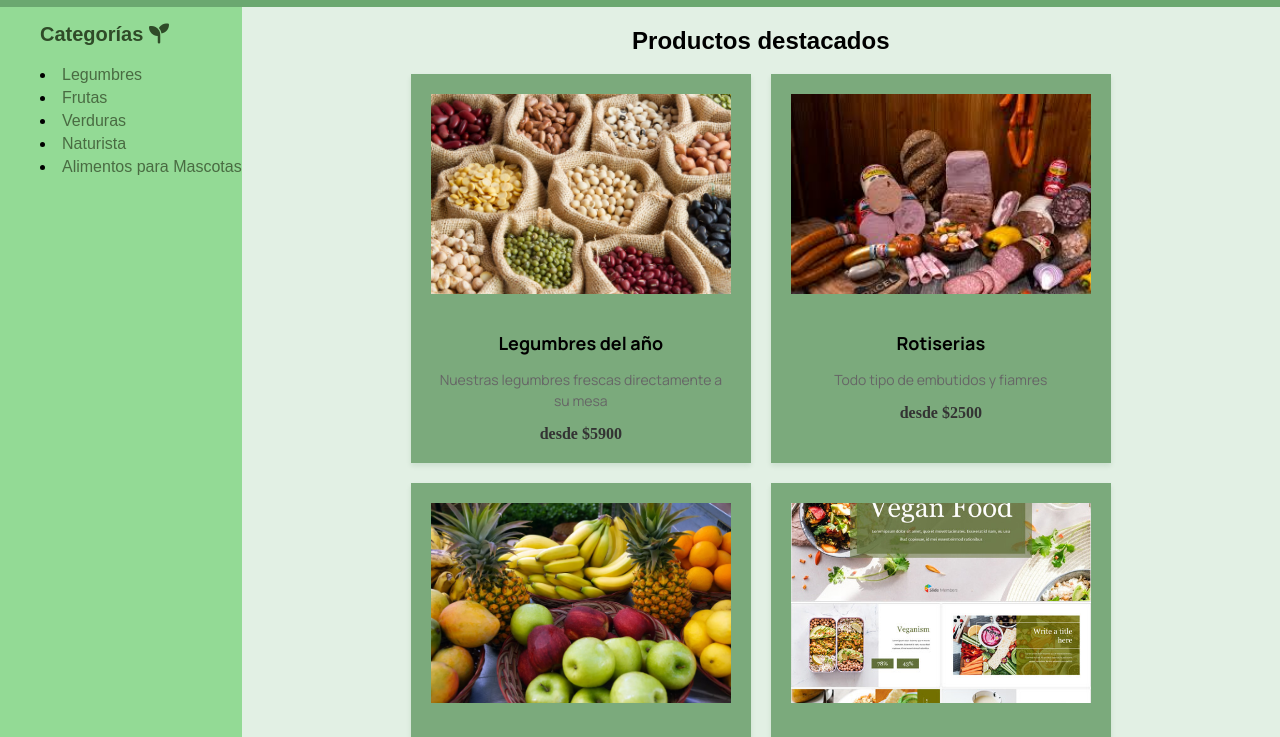
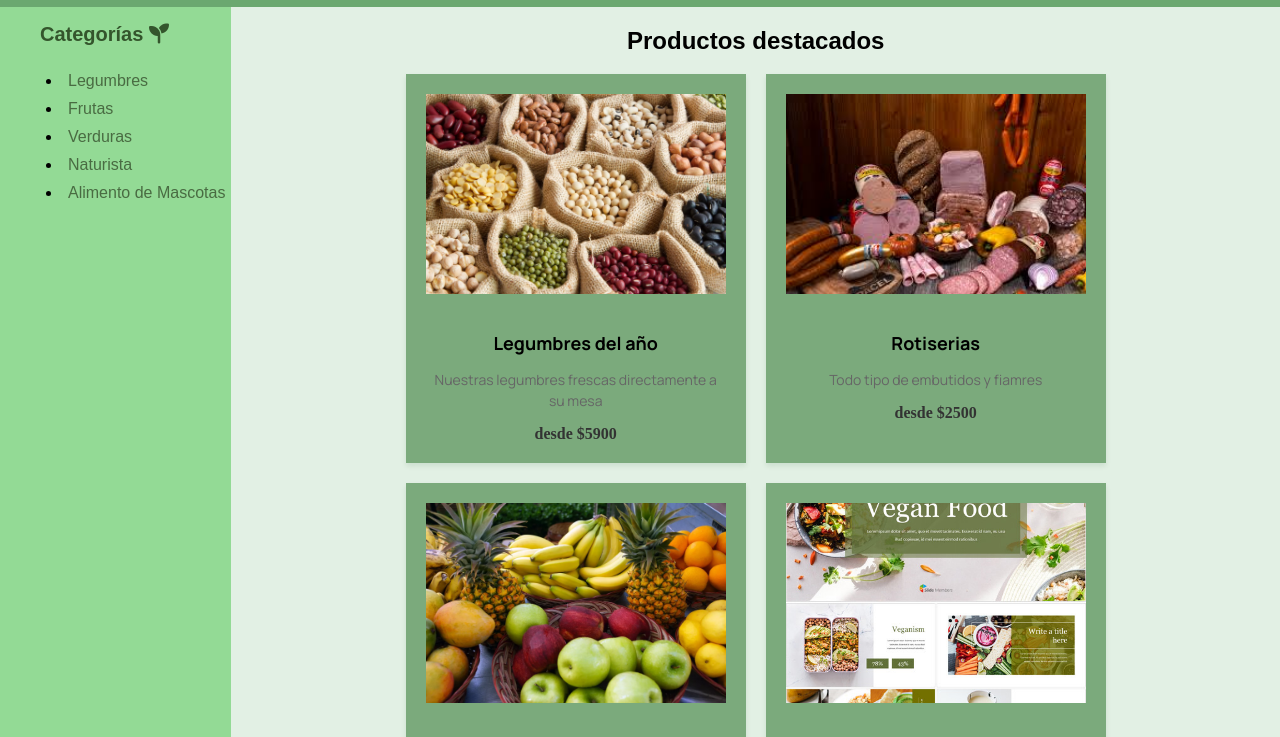
Before and after one commit to Manuel-Horta-Pizarro/Ecommerce, a plain HTML site: page index.html in a window 1280 px wide. Shown: the part 63-800 px from the top of the page. Drawn offline with Linux system fonts and the light colour scheme.

Commit message:
cambio de espacios y pulido

```diff
--- a/assets/css/style.css
+++ b/assets/css/style.css
@@ -79,11 +79,12 @@ aside.menu-lateral {
     display: flex;
     flex-direction: column;
     align-items: start;
-    padding: 0px;
+    padding: 0;
+
 }
 
 .titulo-menu {
-    color: #2f4b28;
+    color: #34552c;
     font-size: 20px;
     margin-bottom: 20px;
 }
@@ -95,24 +96,22 @@ aside.menu-lateral {
 
 .categorias {
     list-style: inside;
-    margin: 0;
+    margin: 6px;
     padding: 0;
 }
 
 .categorias li {
-    margin-bottom: 5px;
+    margin-bottom: 10px;
 }
 
 .categorias a {
     color: #496b42;
     text-decoration: none;
     font-size: 16px;
-    transition: color 0.3s ease-in-out;
+    transition: color 0.2s ease-in-out;
 }
 
-.categorias a:hover {
-    color: #04411f;
-}
+
 
 main {
     grid-area: main;
@@ -149,6 +148,7 @@ main {
     font-family: "Manrope", sans-serif;
     font-size: 18px;
     margin-bottom: 10px;
+    cursor: pointer;
 }
 
 .tarjeta p {
@@ -178,7 +178,7 @@ footer {
 
 }
 
-  .container {
+.container {
     display: flex;
     justify-content: space-around;
     align-items: center;
--- a/index.html
+++ b/index.html
@@ -1,74 +1,89 @@
 <!DOCTYPE html>
 <html lang="en">
+
 <head>
-    <meta charset="UTF-8">
-    <meta name="viewport" content="width=device-width, initial-scale=1.0">
-    <link rel="preconnect" href="https://fonts.googleapis.com">
-    <link rel="preconnect" href="https://fonts.gstatic.com" crossorigin>
-    <link href="https://fonts.googleapis.com/css2?family=Manrope:wght@200..800&family=Roboto:ital,wght@0,100;0,300;0,400;0,500;0,700;0,900;1,100;1,300;1,400;1,500;1,700;1,900&display=swap" rel="stylesheet">
+  <meta charset="UTF-8" />
+  <meta name="viewport" content="width=device-width, initial-scale=1.0" />
+  <link rel="preconnect" href="https://fonts.googleapis.com" />
+  <link rel="preconnect" href="https://fonts.gstatic.com" crossorigin />
+  <link
+    href="https://fonts.googleapis.com/css2?family=Manrope:wght@200..800&family=Roboto:ital,wght@0,100;0,300;0,400;0,500;0,700;0,900;1,100;1,300;1,400;1,500;1,700;1,900&display=swap"
+    rel="stylesheet" />
   <script src="https://kit.fontawesome.com/f4d8ef02de.js" crossorigin="anonymous"></script>
-    <link rel="stylesheet" href="./assets/css/style.css">
-    <link rel="icon" href="./assets/imgs/logo.jpg">
+  <link rel="stylesheet" href="./assets/css/style.css" />
+  <link rel="icon" href="./assets/imgs/logo.jpg" />
   <title>Lo valledor</title>
 </head>
+
 <body>
-    <div class="grid-container ">
+  <div class="grid-container">
     <nav>
       <div class="contenedor-nav">
-                <img src="./assets/imgs/logonav.jpg" alt="Logo" class="logo-nav">
+        <img src="./assets/imgs/logonav.jpg" alt="Logo" class="logo-nav" />
         <ul class="menu-navegacion">
           <a href="#" class="carrito-compras">
-                      <i class="fas fa-shopping-cart"></i> <span class="cantidad-carrito">0</span>
+            <i class="fas fa-shopping-cart"></i>
+            <span class="cantidad-carrito">0</span>
           </a>
           <li><a href="./index.html">Inicio</a></li>
           <li><a href="https://www.whatsapp.com/?lang=es_LA">Contacto</a></li>
         </ul>
       </div>
     </nav>
-        <menu class="menu-lateral">
+    <menu class="menu-principal">
       <div class="contenedor-menu">
-                <h2 class="titulo-menu">Categorías <i class="fa-solid fa-seedling"></i> </h2>
+        <h2 class="titulo-menu">
+          Categorías <i class="fa-solid fa-seedling"></i>
+        </h2>
         <ul class="categorias">
-                  <li><a href="https://labodeguitadelovalledor.cl/product-category/legumbres/">Legumbres</a></li>
-                  <li><a href="https://frutaslovalledor.wixsite.com/website">Frutas</a></li>
-                  <li><a href="https://frutaslovalledor.wixsite.com/website">Verduras</a></li>
-                  <li><a href="https://www.instagram.com/veganoveguino/?hl=es-la">Naturista</a></li>
-                  <li><a href="https://armijopet.cl/categoria-producto/otras-mascotas/">Alimentos para Mascotas</a></li>
+          <li>
+            <a href="https://labodeguitadelovalledor.cl/product-category/legumbres/">Legumbres</a>
+          </li>
+          <li>
+            <a href="https://frutaslovalledor.wixsite.com/website">Frutas</a>
+          </li>
+          <li>
+            <a href="https://frutaslovalledor.wixsite.com/website">Verduras</a>
+          </li>
+          <li>
+            <a href="https://www.instagram.com/veganoveguino/?hl=es-la">Naturista</a>
+          </li>
+          <li>
+            <a href="https://armijopet.cl/categoria-producto/otras-mascotas/">Alimento de Mascotas</a>
+          </li>
         </ul>
       </div>
     </menu>
-        <main>
     <main>
       <section class="productos">
         <h2 class="titular">Productos destacados</h2>
         <div class="contenedor-tarjetas">
           <div class="tarjeta">
-                      <img src="./assets/imgs/Legumbres.jpg" alt="Producto 1">
+            <img src="./assets/imgs/Legumbres.jpg" alt="Producto 1" />
             <h3>Legumbres del año</h3>
             <p>Nuestras legumbres frescas directamente a su mesa</p>
             <span class="precio"> desde $5900</span>
           </div>
           <div class="tarjeta">
-                      <img src="./assets/imgs/cecinas.jpg" alt="Producto 2">
+            <img src="./assets/imgs/cecinas.jpg" alt="Producto 2" />
             <h3>Rotiserias</h3>
-                      <p>Todo tipo de embutidos y fiamres </p>
+            <p>Todo tipo de embutidos y fiamres</p>
             <span class="precio">desde $2500</span>
           </div>
           <div class="tarjeta">
-                        <img src="./assets/imgs/frutas.jpg" alt="Producto 2">
+            <img src="./assets/imgs/frutas.jpg" alt="Producto 2" />
             <h3>Frutas y verduras</h3>
             <p>Productos nacionales y exportados frescos</p>
             <span class="precio">desde $1500</span>
           </div>
           <div class="tarjeta">
-                        <img src="./assets/imgs/vegano.jpg" alt="Producto 2">
+            <img src="./assets/imgs/vegano.jpg" alt="Producto 2" />
             <h3>Productos Vegan</h3>
-                        <p>Productos veganos y vegetarianos
-                        </p>
+            <p>Productos veganos y vegetarianos</p>
             <span class="precio">desde $2390</span>
           </div>
           <div class="tarjeta">
-                        <img src="./assets/imgs/mascotas.jpg" alt="Producto 2">
+            <img src="./assets/imgs/mascotas.jpg" alt="Producto 2" />
             <h3>Alimentos para mascotas</h3>
             <p>Alimentos para nuestros mejores amigos</p>
             <span class="precio">desde $7980</span>
@@ -76,11 +91,10 @@
         </div>
       </section>
     </main>
-        </main>
     <footer>
       <div class="container">
         <div class="logo-footer">
-                <img src="./assets/imgs/logonav.jpg" alt="Logo de la empresa" height="50" width="150">
+          <img src="./assets/imgs/logonav.jpg" alt="Logo de la empresa" height="50" width="150" />
         </div>
         <div class="informacion-contacto">
           <p>Dirección: Calle Falsa 123, Ciudad Imaginaria</p>
@@ -95,4 +109,5 @@
     </footer>
   </div>
 </body>
+
 </html>
```
Lines whose indentation alone changed are shown as unchanged.
